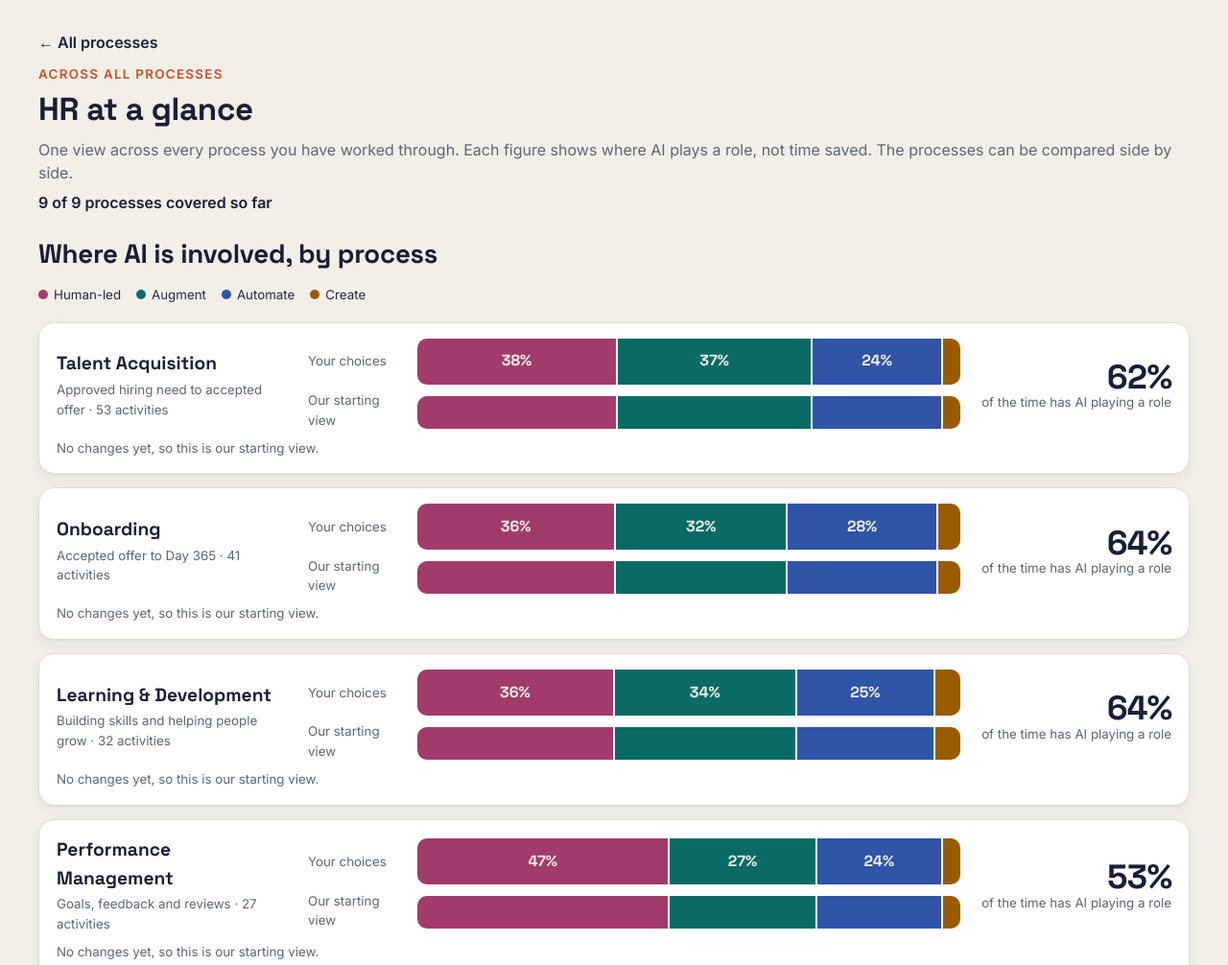
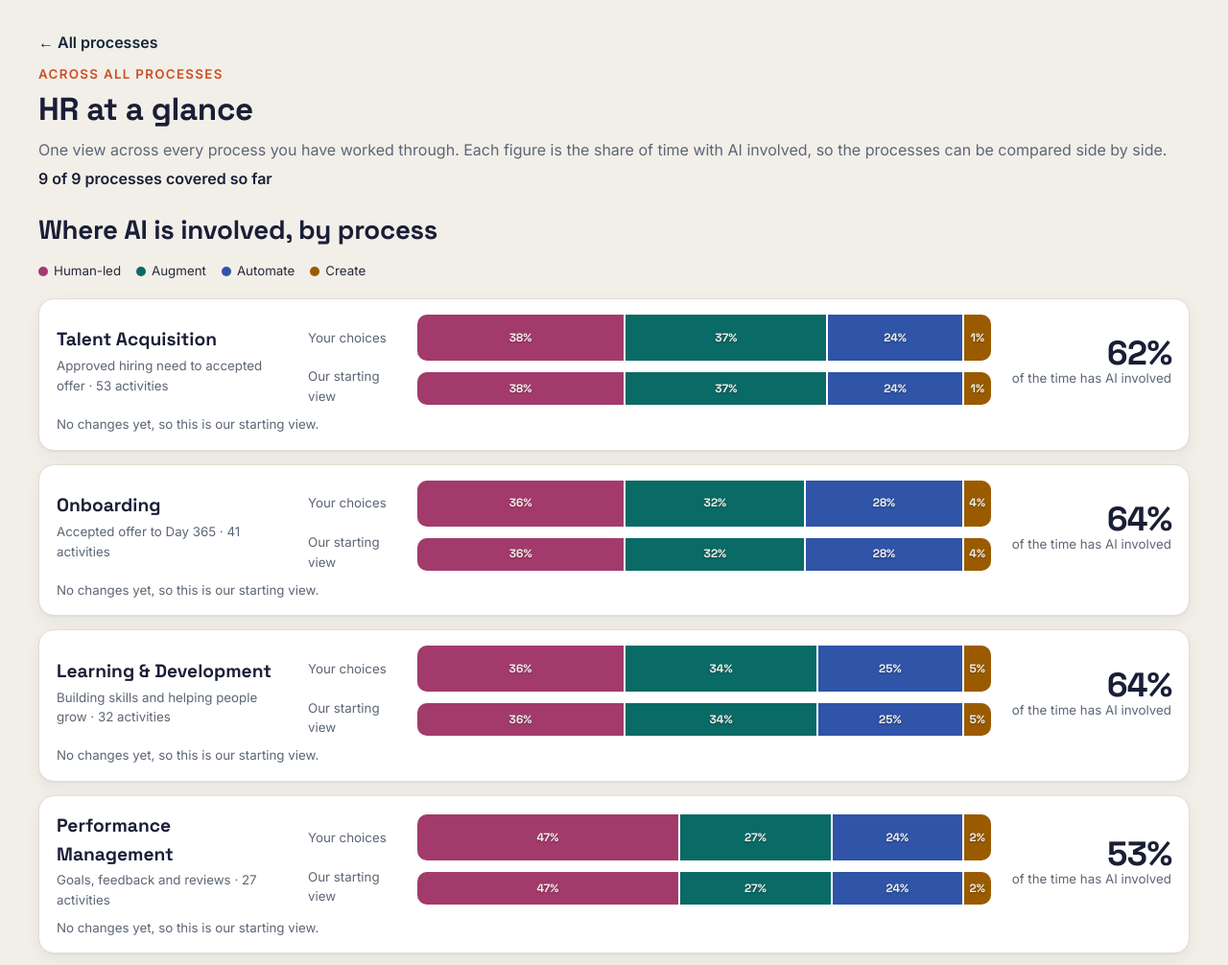
Before and after one commit to varshav2611/hr-work-map, a plain HTML site: page summary.html in a window 1280 px wide. Shown: the top 1006 px of the page at 96% size. Drawn offline with Linux system fonts and the light colour scheme.

Commit message:
Fix bar labels, Create segment visibility, restore starting view bar
1. summary.html: Show percentage labels on all bar segments including
   starting view bars (removed thin/threshold gate).

2. engine.js: Always show both "Your choices" and "Our starting view"
   bars on process pages (reverted premature hiding).

3. app-warm.css: Raise .fseg min-width to 28px, switch overflow to
   visible, shrink font to 0.75rem, add text-shadow so small Create
   segments like 1% show a readable label.

Co-Authored-By: Claude Opus 4.6 <noreply@anthropic.com>
Claude-Session: https://claude.ai/code/session_01Nt94pRtkQwQ6sWZTRE8Dex

```diff
--- a/app-warm.css
+++ b/app-warm.css
@@ -142,7 +142,7 @@ input[type="range"].zs:focus-visible { outline: 3px solid var(--accent); outline
 .steps-h { font-size: 0.833rem; letter-spacing: 0.05em; text-transform: uppercase; font-weight: 700; color: var(--muted); margin: 4px 0 2px; }
 .flat { display: flex; height: 48px; border-radius: 10px; overflow: hidden; width: 100%; background: var(--surface-2); }
 .flat.small { height: 34px; margin: 6px 0 2px; }
-.fseg { display: grid; place-items: center; min-width: 18px; overflow: hidden; color: var(--bg); font-family: var(--font-display); font-weight: 700; font-size: 1.0rem; border-right: 2px solid var(--surface); transition: width 0.25s ease; }
+.fseg { display: grid; place-items: center; min-width: 28px; overflow: visible; color: var(--bg); font-family: var(--font-display); font-weight: 700; font-size: 0.75rem; border-right: 2px solid var(--surface); transition: width 0.25s ease; position: relative; z-index: 1; text-shadow: 0 1px 2px rgba(0,0,0,0.3); }
 .fseg:last-child { border-right: 0; }
 .fseg.top { box-shadow: inset 0 0 0 3px var(--ink); }
 .stwrap { display: flex; flex-wrap: wrap; gap: 14px 24px; align-items: flex-start; }
--- a/engine.js
+++ b/engine.js
@@ -407,9 +407,8 @@
       keys.forEach(function (k, i) { if (o[k] > 0) { var pc = o[k] / t * 100, sg = el("div", "fseg", pcs[i] + "%"); sg.style.width = pc + "%"; sg.style.background = "var(--" + k + ")"; sg.title = LABEL[k] + ": " + Math.round(pc) + "% of the time"; box.appendChild(sg); } });
     }
     bar(you, y, yt);
-    var recRow = rec.parentNode;
+    bar(rec, r, rt);
     var gaps = 0; keys.forEach(function (k) { if (Math.abs(r[k] - y[k]) >= 0.05) { gaps++; } });
-    if (gaps) { recRow.hidden = false; bar(rec, r, rt); } else { recRow.hidden = true; }
     if (!ul) { return; }
     function top(a, n) { return a.slice().sort(function (p, q) { return q.h - p.h; }).slice(0, n).map(function (x) { return x.n; }).join(" · "); }
     if (!gaps) { ul.appendChild(el("li", "advok", "Your choices match our advice overall.")); return; }
--- a/summary.html
+++ b/summary.html
@@ -66,7 +66,7 @@
     <p class="crumb"><a href="index.html">&larr; All processes</a></p>
     <p class="eyebrow">Across all processes</p>
     <h1>HR at a glance</h1>
-    <p class="lead">One view across every process you have worked through. Each figure shows where AI plays a role, not time saved. The processes can be compared side by side.</p>
+    <p class="lead">One view across every process you have worked through. Each figure is the share of time with AI involved, so the processes can be compared side by side.</p>
     <p class="glcount" id="glCount"></p>
   </header>
 
@@ -150,7 +150,7 @@
   function bar(r, thin) {
     var row = el("div", "glbr" + (thin ? " thin" : "")), f = el("div", "flat" + (thin ? " small" : ""));
     f.setAttribute("role", "img"); f.setAttribute("aria-label", (thin ? "Our starting view: " : "Your choices: ") + KEYS.map(function (k, i) { return LAB[k] + " " + r.pc[i] + "%"; }).join(", "));
-    KEYS.forEach(function (k, i) { if (r.H[k] > 0) { var pc = r.H[k] / r.tot * 100, sg = el("div", "fseg", !thin && pc >= 9 ? r.pc[i] + "%" : ""); sg.style.width = pc + "%"; sg.style.background = "var(--" + k + ")"; sg.title = LAB[k] + ": " + r.pc[i] + "% of the time"; f.appendChild(sg); } });
+    KEYS.forEach(function (k, i) { if (r.H[k] > 0) { var pc = r.H[k] / r.tot * 100, sg = el("div", "fseg", r.pc[i] + "%"); sg.style.width = pc + "%"; sg.style.background = "var(--" + k + ")"; sg.title = LAB[k] + ": " + r.pc[i] + "% of the time"; f.appendChild(sg); } });
     row.appendChild(el("span", "", thin ? "Our starting view" : "Your choices")); row.appendChild(f); return row;
   }
 
@@ -263,7 +263,7 @@
       left.appendChild(el("p", "glsub", p.scope + " · " + p.P.PRESETS.length + " activities"));
       li.appendChild(left);
       var bars = el("div", "glbars"); bars.appendChild(bar(you, false)); bars.appendChild(bar(start, true)); li.appendChild(bars);
-      var pc = el("div", "glpct"); pc.appendChild(el("b", "", you.ai + "%")); pc.appendChild(el("span", "", "of the time has AI playing a role")); li.appendChild(pc);
+      var pc = el("div", "glpct"); pc.appendChild(el("b", "", you.ai + "%")); pc.appendChild(el("span", "", "of the time has AI involved")); li.appendChild(pc);
       var d = you.ai - start.ai;
       li.appendChild(el("p", "glchg", st ? (d === 0 ? "Your choices match our starting view overall." : "Your choices put AI involvement " + Math.abs(d) + (Math.abs(d) === 1 ? " point " : " points ") + (d > 0 ? "above" : "below") + " our starting view.") : "No changes yet, so this is our starting view."));
       list.appendChild(li);
```
